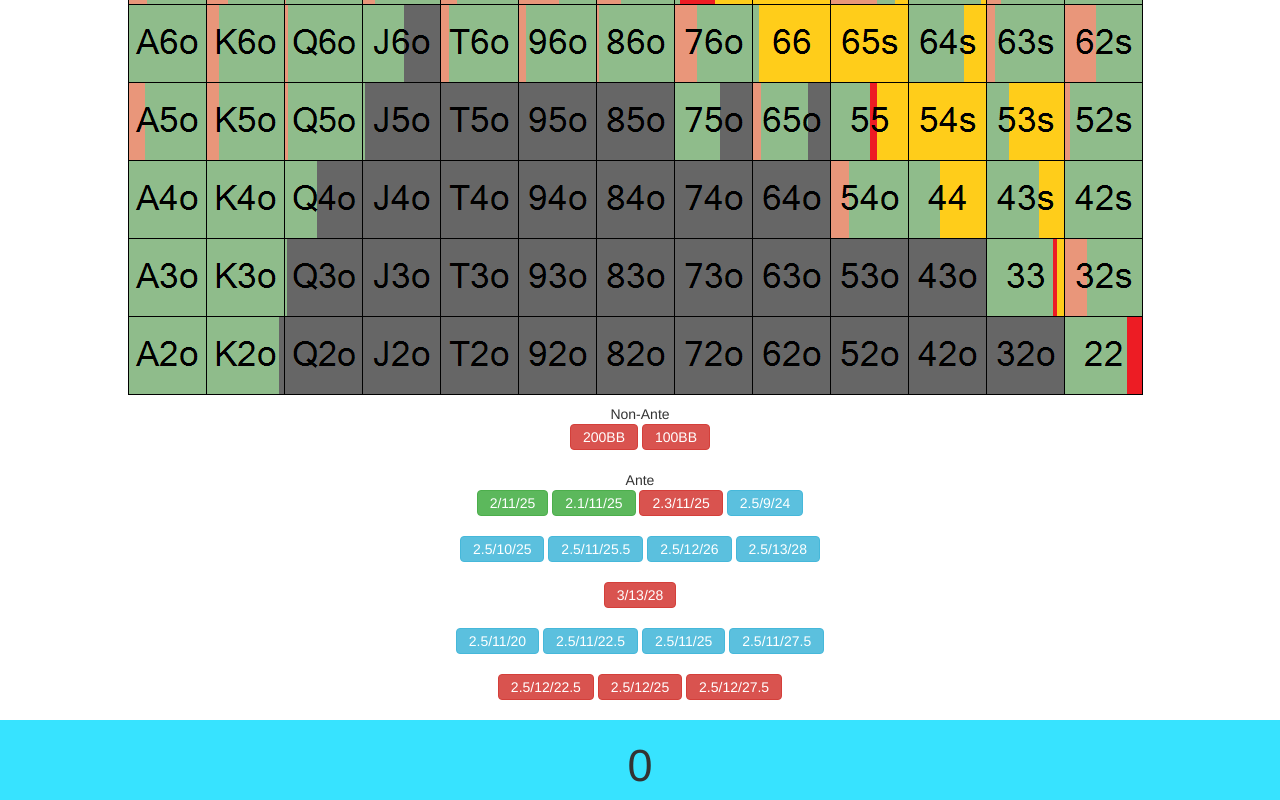
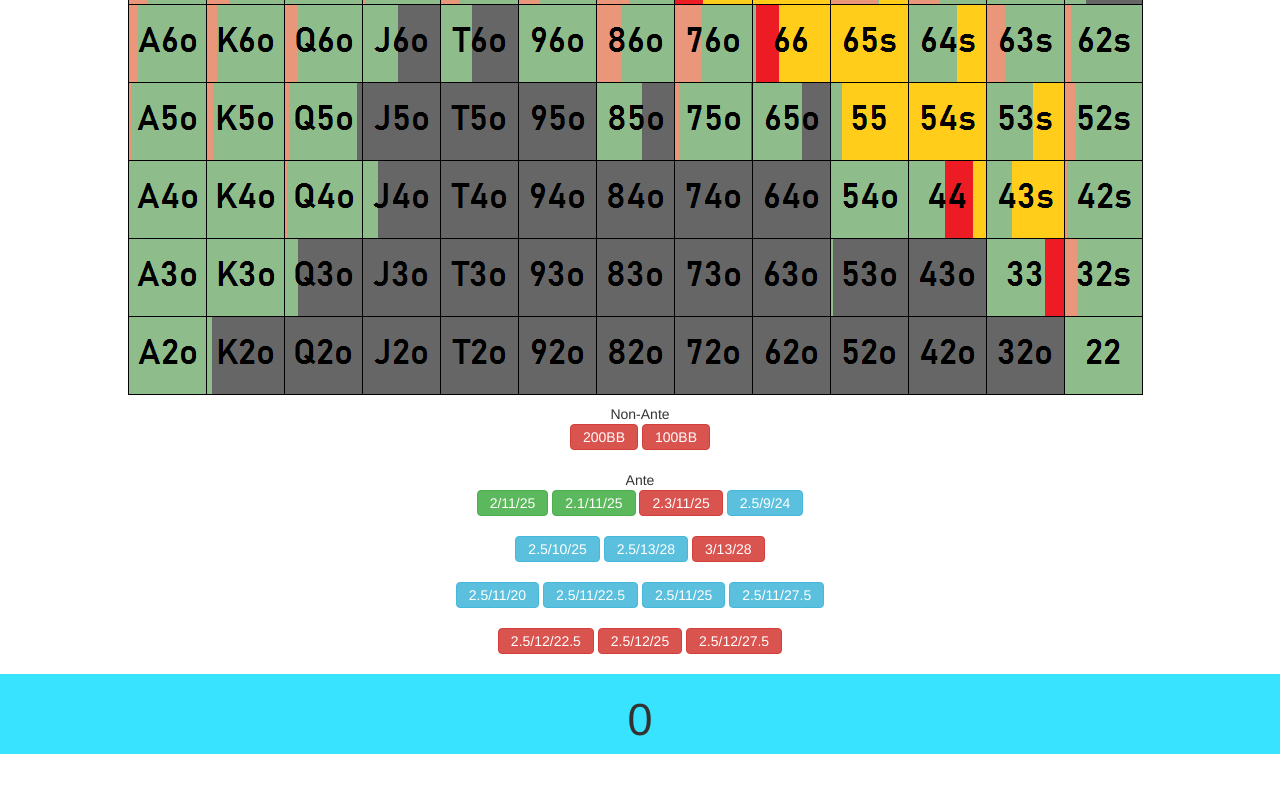
Before and after one commit to weston/PIOTools, a plain HTML site: page dashboard/hu.html in a window 1280 px wide. Shown: the part 1644-2444 px from the top of the page. After the commit the page ends 2398 px from the top, so only its background shows below. Drawn offline with nearby package versions, Linux system fonts and the light colour scheme.

Commit message:
Update hu.html

```diff
--- a/dashboard/hu.html
+++ b/dashboard/hu.html
@@ -8,7 +8,7 @@
   <title>HU Dashboard</title>
   <meta name="description" content="Ranges">
   <link rel="stylesheet" href="https://maxcdn.bootstrapcdn.com/bootstrap/3.3.7/css/bootstrap.min.css" integrity="sha384-BVYiiSIFeK1dGmJRAkycuHAHRg32OmUcww7on3RYdg4Va+PmSTsz/K68vbdEjh4u" crossorigin="anonymous">
-  <center><img src="./images/HU_ANTE/IP_25_110.png" id="image_1"></img><br/><img src="./images/HU_ANTE/OOP_25_110.png" id="image_2"></img></center>
+  <center><img src="./images/HU_ANTE/v2/IP_25_110_250_1000.png" id="image_1"></img><br/><img src="./images/HU_ANTE/v2/OOP_25_110_250_1000.png" id="image_2"></img></center>
   </div>
 </head>
 
@@ -28,10 +28,7 @@
     <button class="btn btn-info" onclick=setImages("HU_ANTE/IP_25_90.png","HU_ANTE/OOP_25_90.png")>2.5/9/24</button>
     <br/><br/>
     <button class="btn btn-info" onclick=setImages("HU_ANTE/IP_25_100.png","HU_ANTE/OOP_25_100.png")>2.5/10/25</button>
-    <button class="btn btn-info" onclick=setImages("HU_ANTE/IP_25_110.png","HU_ANTE/OOP_25_110.png")>2.5/11/25.5</button>
-    <button class="btn btn-info" onclick=setImages("HU_ANTE/IP_25_120.png","HU_ANTE/OOP_25_120.png")>2.5/12/26</button>
     <button class="btn btn-info" onclick=setImages("HU_ANTE/IP_25_130.png","HU_ANTE/OOP_25_130.png")>2.5/13/28</button>
-    <br/><br/>
     <button class="btn btn-danger" onclick=setImages("HU_ANTE/IP_30_130.png","HU_ANTE/OOP_30_130.png")>3/13/28</button>
     <br/><br/>
     <button class="btn btn-info" onclick=setImages("HU_ANTE/v2/IP_25_110_200_1000.png","HU_ANTE/v2/OOP_25_110_200_1000.png")>2.5/11/20</button>
```
